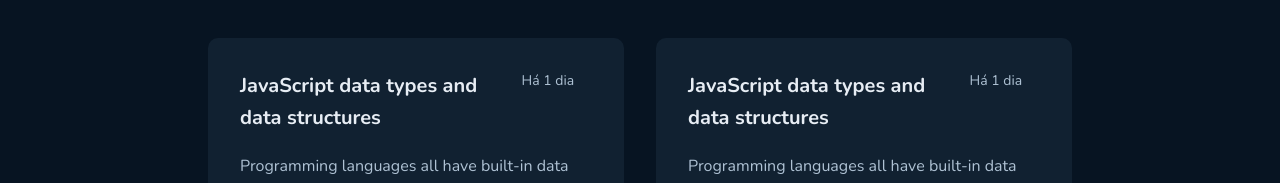
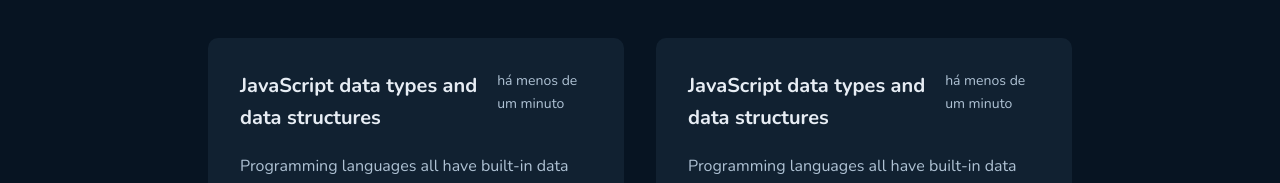
Before and after one commit to luiz21goncalves/ignite-github-blog, a React (Vite) app: page / in a window 1280 px wide. Shown: the part 596-779 px from the top of the page. Built offline with nearby package versions, Linux system fonts and the light colour scheme; no server answers.

Commit message:
feat: add date format functions

```diff
--- a/package.json
+++ b/package.json
@@ -13,6 +13,7 @@
   "dependencies": {
     "@tanstack/react-query": "^4.3.3",
     "axios": "^0.27.2",
+    "date-fns": "^2.29.2",
     "react": "^18.2.0",
     "react-dom": "^18.2.0",
     "react-icons": "^4.4.0",
--- a/src/pages/Home/components/PostCard/index.tsx
+++ b/src/pages/Home/components/PostCard/index.tsx
@@ -1,13 +1,21 @@
+import { formatRelativeDate, longFormatDate } from '../../../../utils'
 import * as S from './styles'
 
 export function PostCard() {
+  const createdAt = new Date()
+
   return (
     <S.PostCardWrapper to="/post/1">
       <S.PostCardContainer>
         <S.PostCardHeader>
           <strong>JavaScript data types and data structures</strong>
 
-          <time>Há 1 dia</time>
+          <time
+            title={longFormatDate(createdAt)}
+            dateTime={createdAt.toISOString()}
+          >
+            {formatRelativeDate(createdAt)}
+          </time>
         </S.PostCardHeader>
 
         <p>
--- a/src/pages/Home/components/PostCard/styles.ts
+++ b/src/pages/Home/components/PostCard/styles.ts
@@ -24,8 +24,8 @@ export const PostCardContainer = styled.article`
 `
 
 export const PostCardHeader = styled.header`
-  display: grid;
-  grid-template-columns: 1fr 20%;
+  display: flex;
+  justify-content: space-between;
   gap: 1rem;
   margin-bottom: 1.25rem;
 
--- /dev/null
+++ b/src/utils/index.ts
@@ -0,0 +1,16 @@
+import format from 'date-fns/format'
+import formatDistanceToNow from 'date-fns/formatDistanceToNow'
+import ptBR from 'date-fns/locale/pt-BR'
+
+export function formatRelativeDate(date: Date) {
+  return formatDistanceToNow(date, {
+    addSuffix: true,
+    locale: ptBR,
+  })
+}
+
+export function longFormatDate(date: Date) {
+  return format(date, "dd ' de ' MMMM ' de ' uuuu 'ás' HH':'mm", {
+    locale: ptBR,
+  })
+}
```
Also changed, not shown: 1 other file (tests, documents, lock files or other folders).
